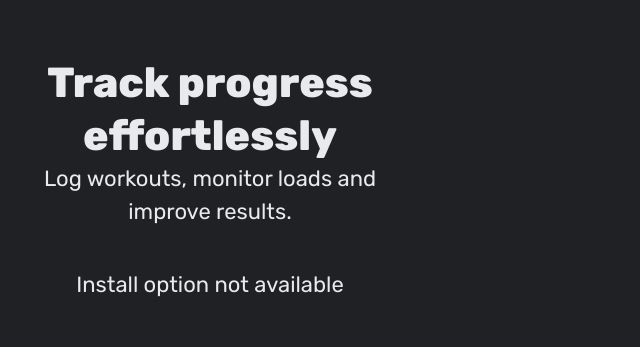
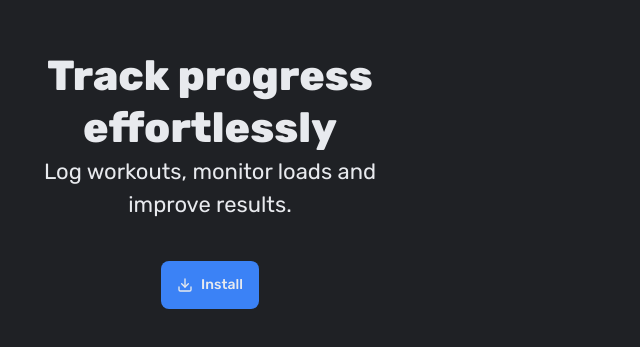
Before and after one commit to Serega-P/Lift-Log, a Next.js app: page /install in a window 1280 px wide. Shown: the part 221-568 px from the top of the page, without its empty margins (0-640 px from the left). Built offline with nearby package versions, Linux system fonts and the light colour scheme.

Commit message:
Установка приложения обновлена

```diff
--- a/app/install/page.tsx
+++ b/app/install/page.tsx
@@ -10,11 +10,29 @@ interface BeforeInstallPromptEvent extends Event {
   userChoice: Promise<{ outcome: "accepted" | "dismissed"; platform: string }>;
 }
 
+// Расширяем `Navigator` для добавления свойства standalone
+interface NavigatorWithStandalone extends Navigator {
+  standalone?: boolean;
+}
+
 export default function InstallPage() {
   const [deferredPrompt, setDeferredPrompt] = useState<BeforeInstallPromptEvent | null>(null);
+  const [isInstalled, setIsInstalled] = useState<boolean>(false);
+  const [installing, setInstalling] = useState<boolean>(false);
 
   useEffect(() => {
-    // Ловим событие установки PWA
+    // Проверяем, установлено ли приложение
+    const checkPWAInstalled = () => {
+      return (
+        window.matchMedia("(display-mode: standalone)").matches ||
+        Boolean((navigator as NavigatorWithStandalone).standalone)
+      );
+    };
+
+    // Устанавливаем состояние на основе того, установлено ли приложение
+    setIsInstalled(checkPWAInstalled());
+
+    // Ловим событие установки PWA (если оно доступно)
     const handleBeforeInstallPrompt = (event: Event) => {
       event.preventDefault();
       setDeferredPrompt(event as BeforeInstallPromptEvent);
@@ -31,11 +49,15 @@ export default function InstallPage() {
   const handleInstall = async () => {
     if (!deferredPrompt) return;
 
+    setInstalling(true);
+
     await deferredPrompt.prompt();
     const { outcome } = await deferredPrompt.userChoice;
+
     if (outcome === "accepted") {
-      // Установка прошла успешно, можно обновить интерфейс, если необходимо
+      setIsInstalled(true); // После установки приложение считается установленным
     }
+    setInstalling(false);
   };
 
   return (
@@ -46,13 +68,25 @@ export default function InstallPage() {
         className="font-extrabold text-center leading-tight text-[42px]"
       />
       <Title text="Log workouts, monitor loads and improve results." size="sm" className="font-normal text-center" />
-      {deferredPrompt ? (
-        <Button onClick={handleInstall} className="bg-blue-500 rounded-lg mt-10" variant="accent" size="default">
-          <Download />
-          Install
-        </Button>
+
+      {isInstalled ? (
+        <Title text="Installation complete!" size="sm" className="font-extrabold text-center mt-10" />
       ) : (
-        <Title text="Install option not available" size="sm" className="font-normal text-center mt-10" />
+        <>
+          {installing ? (
+            <Title text="Installing..." size="sm" className="font-extrabold text-center mt-10" />
+          ) : (
+            <Button
+              onClick={handleInstall}
+              className="bg-blue-500 rounded-lg mt-10"
+              variant="accent"
+              size="default"
+            >
+              <Download />
+              Install
+            </Button>
+          )}
+        </>
       )}
     </div>
   );
```
